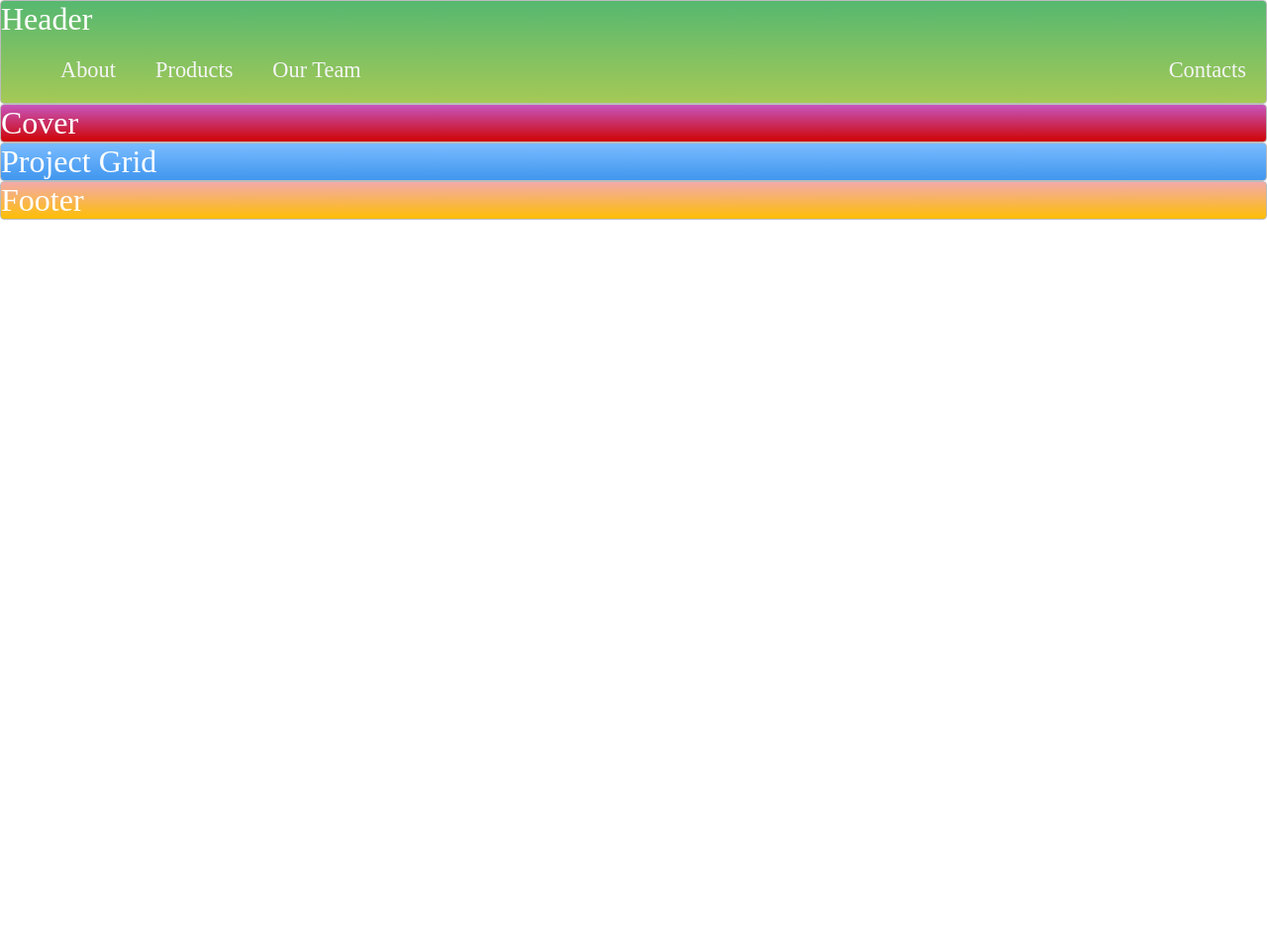
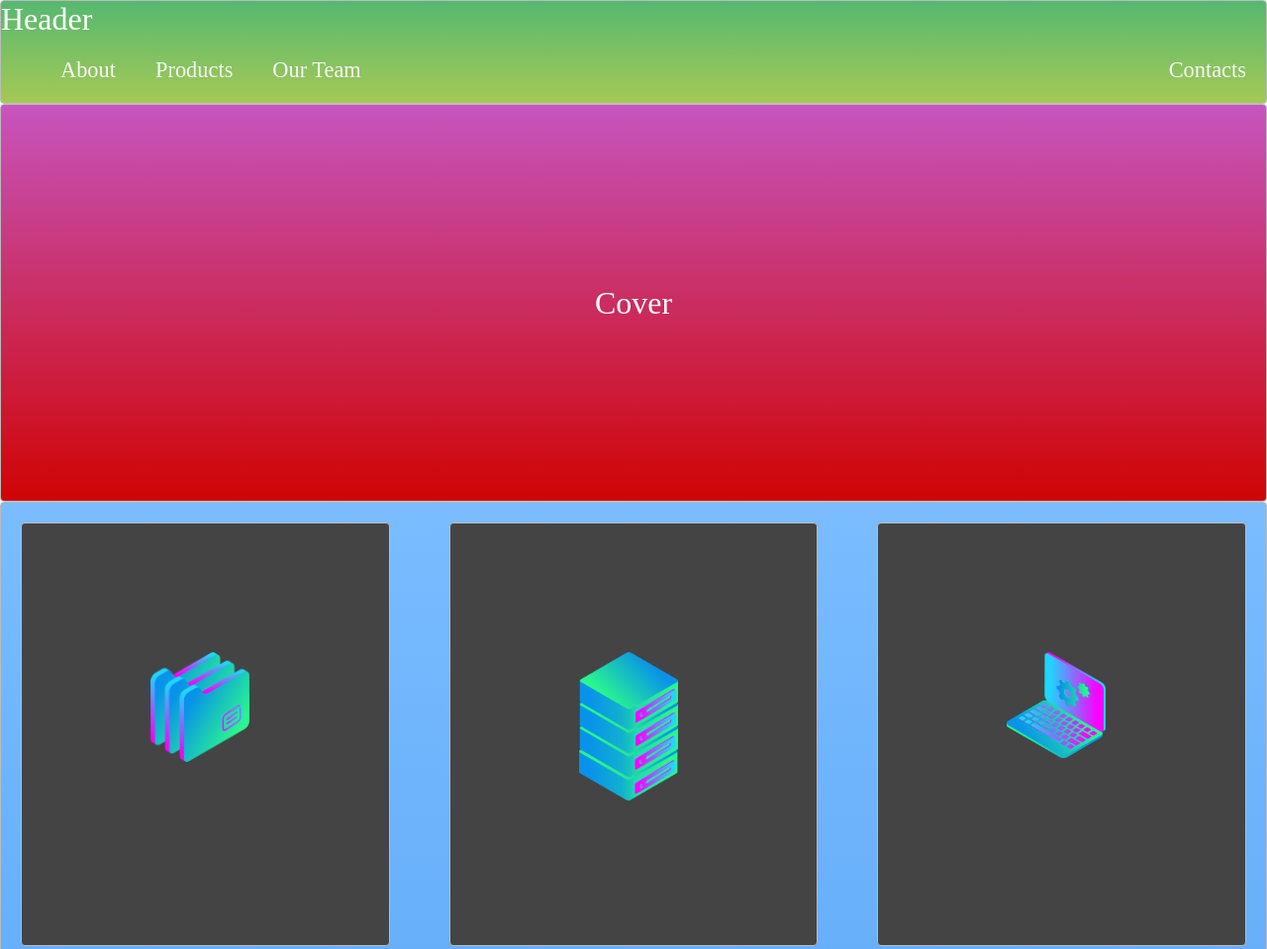
Before and after one commit to Nizar4790k/Layout-Master, a plain HTML site: page project-start/index.html in a window 1280 px wide. Shown: the top 959 px of the page at 99% size. Before the commit the page ends 800 px from the top, so only its background shows below. Drawn offline with Linux system fonts and the light colour scheme.

Commit message:
Cover, Project Grid and Fotter seted

```diff
--- a/project-start/index.html
+++ b/project-start/index.html
@@ -13,8 +13,19 @@
       <li class="push"><a href="">Contacts</a></li>
     </ul>
   </nav>
-  <div class="zone red">Cover</div>
-  <div class="zone blue">Project Grid</div>
-  <div class="zone yellow">Footer</div>
+  <div class="container zone red">Cover</div>
+
+  <div class="zone blue grid-wrapper">
+    <div class="box zone"><img src="./img/files_2.png"></div>
+    <div class="box zone"><img src="./img/server_2_2.png"></div>
+    <div class="box zone"><img src="./img/monitor_settings_2.png"></div>
+    <div class="box zone"><img src="./img/server_3.png"></div>
+    <div class="box zone"><img src="./img/data_storage_2_2.png"></div>
+    <div class="box zone"><img src="./img/monitor_coding_2.png"></div>
+    <div class="box zone"><img src="./img/server_safe_2.png"></div>
+
+
+  </div>
+  <div class="zone yellow footer">zero => mastery</div>
 </body>
 </html>
--- a/project-start/style.css
+++ b/project-start/style.css
@@ -53,6 +53,33 @@ a{
     margin-left: auto;
 }
 
+.container{
+    display: flex;
+    align-items: center;
+    justify-content: center;
+    height: 50vh;
+}
+
+.grid-wrapper{
+    display: grid;
+    gap:20px;
+    grid-template-columns: repeat(auto-fill,minmax(350px,1fr));
+
+}
+
+.box >img{
+    width: 100px;
+}
+
+.box{
+    background-color: #444;
+    padding: 130px;
+    margin:20px;
+}
+
+.footer{
+    text-align: center;
+}
 
 /*https://paulund.co.uk/how-to-create-shiny-css-buttons*/
 /***********************************************************************
```
